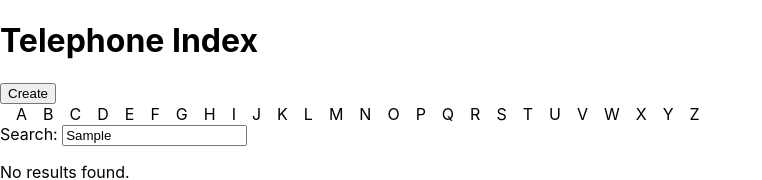
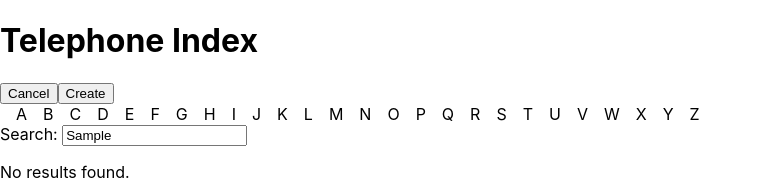
Before and after one commit to cnlklink/TelephoneIndex, a React (Create React App) app in the folder telephone-index/: page / in a window 1280 px wide. Both pictures are taken after typing "Sample" into the empty fields and a click on the button "Add New Entry". Shown: the top 180 px of the page, without its empty margins (0-762 px from the left). Built offline with nearby package versions, Linux system fonts and the light colour scheme.

Commit message:
GREEN - passing acceptance test for cancelling the new entry

```diff
--- a/telephone-index/src/components/EntryForm/EntryEditor.tsx
+++ b/telephone-index/src/components/EntryForm/EntryEditor.tsx
@@ -11,9 +11,13 @@ function EntryEditor()
         setShowEntryEditor( true )
     }
 
+    const newEntryCancelClickHandler = () => {
+        setShowEntryEditor( false )
+    }
+
     return (
         <div id="entry-editor">
-            { showEntryEditor ? <EntryForm/> : <Toolbar onAddNewEntryClick = { newEntryClickHandler } /> }
+            { showEntryEditor ? <EntryForm onCancelClick = { newEntryCancelClickHandler } /> : <Toolbar onAddNewEntryClick = { newEntryClickHandler }/> }
         </div>
     )
 }
--- a/telephone-index/src/components/EntryForm/EntryForm.tsx
+++ b/telephone-index/src/components/EntryForm/EntryForm.tsx
@@ -1,9 +1,14 @@
 import React from 'react';
 
-function EntryForm()
+type EntryFormProps = {
+    onCancelClick: () => void
+}
+
+function EntryForm( props: EntryFormProps )
 {
     return (
         <form id="entry-editor__form">
+            <button id="entry-form__cancel-button" onClick= { props.onCancelClick } > Cancel </button>
             <button id="entry-form__createButton"> Create </button>
         </form>
     )
```
Also changed, not shown: 1 other file (tests, documents, lock files or other folders).
